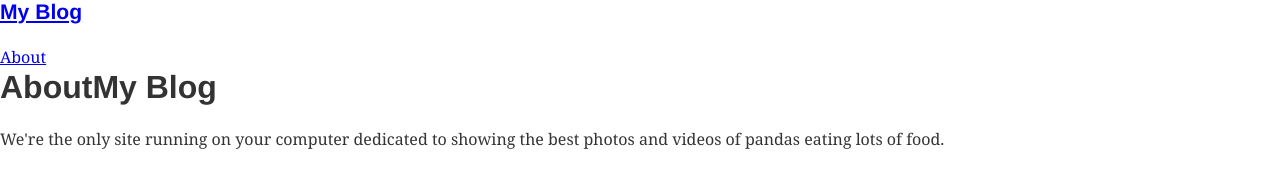
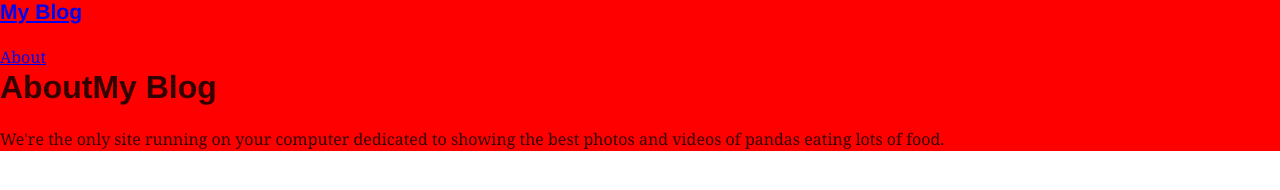
Before and after one commit to delta94/DEVFUN-BLOG, a Gatsby site: page /about in a window 1280 px wide. Built offline with nearby package versions, Linux system fonts and the light colour scheme; Gatsby itself is replaced by a stand-in of ours; some packages are replaced by stand-ins of ours.

Commit message:
Add styled component

```diff
--- a/package.json
+++ b/package.json
@@ -29,8 +29,8 @@
     "gatsby-source-filesystem": "^2.1.18",
     "gatsby-transformer-json": "^2.2.6",
     "gatsby-transformer-remark": "^2.6.19",
-    "gatsby-transformer-sharp": "^2.2.12",
     "netlify-cms": "^2.9.7",
+    "prop-types": "^15.7.2",
     "react": "^16.9.0",
     "react-dom": "^16.9.0",
     "react-helmet": "^5.2.1",
--- a/src/components/Layout/index.jsx
+++ b/src/components/Layout/index.jsx
@@ -1,16 +1,27 @@
-import React from 'react'
-import { Link } from 'gatsby'
-import { useSiteMetadata } from '../../hooks/useSiteMetadata'
+import React from 'react';
+import { Link } from 'gatsby';
+import PropTypes from 'prop-types';
+import { useSiteMetadata } from '../../hooks/useSiteMetadata';
+import { GlobalStyle, StyledLayout } from './styles';
 
-export default ({ children }) => {
-  const { title } = useSiteMetadata()
+const Layout = ({ children }) => {
+  const { title } = useSiteMetadata();
   return (
-    <div>
-      <Link to="/">
-        <h3>{title}</h3>
-      </Link>
-      <Link to="/about/">About</Link>
-      {children}
-    </div>
-  )
-}
+    <React.Fragment>
+      <GlobalStyle />
+      <StyledLayout>
+        <Link to="/">
+          <h3>{title}</h3>
+        </Link>
+        <Link to="/about/">About</Link>
+        {children}
+      </StyledLayout>
+    </React.Fragment>
+  );
+};
+
+Layout.propTypes = {
+  children: PropTypes.element.isRequired,
+};
+
+export default Layout;
--- /dev/null
+++ b/src/components/Layout/styles.js
@@ -0,0 +1,27 @@
+import styled, { createGlobalStyle } from 'styled-components';
+
+export const StyledLayout = styled.div`
+  background: red;
+`;
+
+export const GlobalStyle = createGlobalStyle`
+  html,
+  body {
+    font-size: 80%;
+    @media (min-width: 576px) {
+      font-size: 80%;
+    }
+    @media (min-width: 768px) {
+      font-size: 80%;
+    }
+    @media (min-width: 992px) {
+      font-size: 90%;
+    }
+    @media (min-width: 1200px) {
+      font-size: 100%;
+    }
+    @media (min-width: 1600px) {
+      font-size: 133.33333%;
+    }
+  }
+`;
--- a/src/pages/about.jsx
+++ b/src/pages/about/index.jsx
@@ -1,6 +1,6 @@
 import React from 'react';
 import { graphql } from 'gatsby';
-import Layout from '../components/Layout';
+import Layout from '../../components/Layout';
 
 export default ({ data }) => (
   <Layout>
--- a/src/pages/contact.jsx
+++ b/src/pages/contact/index.jsx
@@ -1,7 +1,7 @@
 import React from 'react';
 import { Link } from 'gatsby';
-import Header from '../components/Header';
-import Layout from '../components/Layout';
+import Header from '../../components/Header';
+import Layout from '../../components/Layout';
 
 export default () => (
   <Layout>
--- a/src/pages/index.jsx
+++ b/src/pages/index.jsx
@@ -16,10 +16,7 @@ export default ({ data }) => {
             <Link to={node.fields.slug}>
               <h3>
                 {node.frontmatter.title}
-                <span>
-—
-                  {node.frontmatter.date}
-                </span>
+                <span>—{node.frontmatter.date}</span>
               </h3>
               <p>{node.excerpt}</p>
             </Link>
--- a/src/pages/my-files.jsx
+++ b/src/pages/my-files/index.jsx
@@ -1,6 +1,6 @@
 import React from 'react';
 import { graphql } from 'gatsby';
-import Layout from '../components/Layout';
+import Layout from '../../components/Layout';
 
 export default ({ data }) => {
   return (
```
Also changed, not shown: gatsby-node.js (+12 -12 lines), 1 other file.
